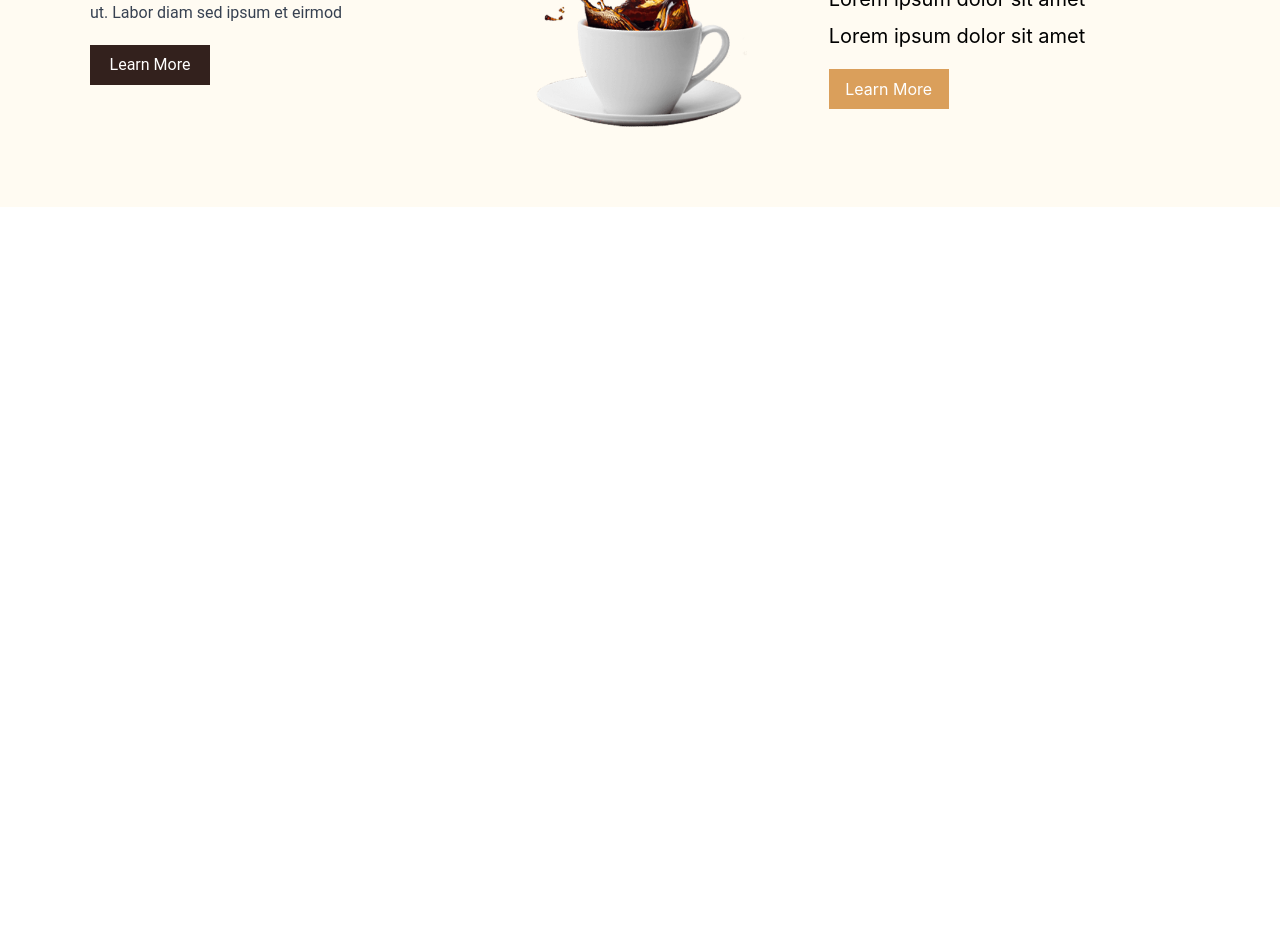
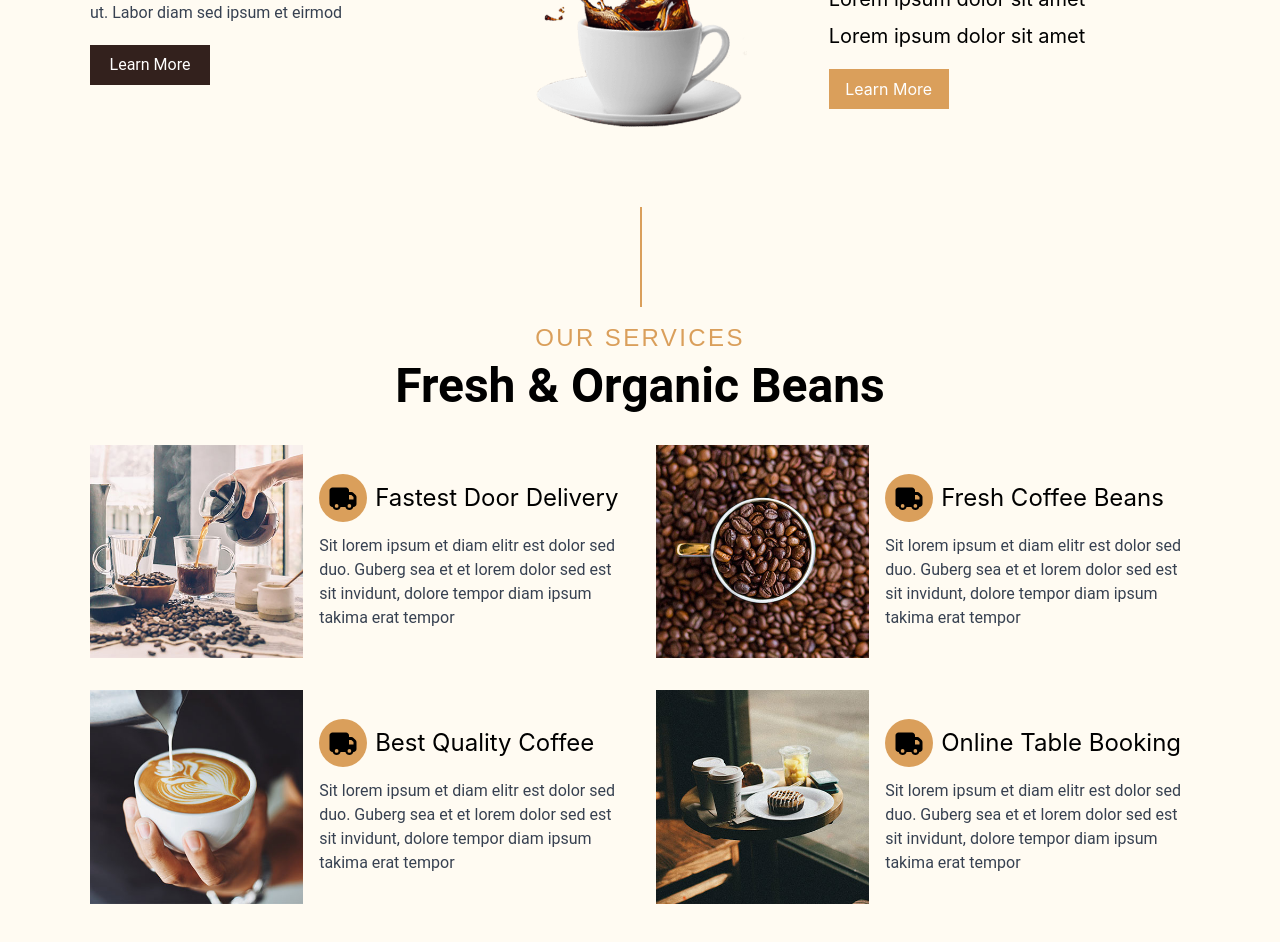
Before and after one commit to NouzNoushad/React-Flutter-Go-Pros, a React (Create React App) app in the folder koppee/: page / in a window 1280 px wide. Shown: the part 1360-2302 px from the top of the page. Before the commit the page ends 1567 px from the top, so only its background shows below. Built offline with nearby package versions, Linux system fonts and the light colour scheme.

Commit message:
services section

```diff
--- a/koppee/package.json
+++ b/koppee/package.json
@@ -3,6 +3,8 @@
   "version": "0.1.0",
   "private": true,
   "dependencies": {
+    "@fortawesome/free-solid-svg-icons": "^7.0.1",
+    "@fortawesome/react-fontawesome": "^3.0.2",
     "@testing-library/dom": "^10.4.1",
     "@testing-library/jest-dom": "^6.8.0",
     "@testing-library/react": "^16.3.0",
--- a/koppee/src/Main/about.tsx
+++ b/koppee/src/Main/about.tsx
@@ -3,7 +3,7 @@ import React from 'react'
 export default function About() {
     return (
         <section id='about' className='bg-[#FFFBF2]'>
-            <div className="container-md py-[5rem]">
+            <div className="container-md pt-[5rem]">
                 <div className="main-container">
                     <h4 className='main-text'>About Us</h4>
                     <h1 className='main-subtext'>Serving Since 1950</h1>
--- a/koppee/src/Main/main.tsx
+++ b/koppee/src/Main/main.tsx
@@ -3,6 +3,7 @@ import Header from './header'
 import MainHome from './home'
 import ScrollUpButton from './scrollButton'
 import About from './about'
+import Services from './services'
 
 export default function Main() {
     return (
@@ -11,6 +12,7 @@ export default function Main() {
             <Header />
             <MainHome />
             <About />
+            <Services />
         </>
     )
 }
--- /dev/null
+++ b/koppee/src/Main/services.tsx
@@ -0,0 +1,82 @@
+import { faTruck } from '@fortawesome/free-solid-svg-icons'
+import { FontAwesomeIcon } from '@fortawesome/react-fontawesome'
+import React from 'react'
+
+export default function Services() {
+    return (
+        <section id='services' className='bg-[#FFFBF2]'>
+            <div className="container-md pt-[5rem] pb-[4rem]">
+                <div className="main-container">
+                    <h4 className='main-text'>Our Services</h4>
+                    <h1 className='main-subtext'>Fresh & Organic Beans</h1>
+                </div>
+                <div className="grid lg:grid-cols-2 grid-cols-1 gap-8">
+                    {/* Service 1 */}
+                    <div className="grid grid-cols-12 items-center max-w-[800px] mx-auto gap-4">
+                        <div className="sm:col-span-5 col-span-12">
+                            <img src="/images/service-1.jpg" alt="" className='w-full h-full object-cover' />
+                        </div>
+                        <div className="sm:col-span-7 col-span-12">
+                            <div className='flex flex-row items-center gap-2'>
+                                <div className='h-12 w-12 bg-secondary rounded-full flex items-center justify-center'>
+                                    <FontAwesomeIcon icon={faTruck} className='text-2xl' />
+                                </div>
+                                <h4 className='md:text-2xl text-xl'>Fastest Door Delivery</h4>
+                            </div>
+                            <p className='mt-3 text-gray-700 font-roboto'>Sit lorem ipsum et diam elitr est dolor sed duo. Guberg sea et et lorem dolor sed est sit
+                                invidunt, dolore tempor diam ipsum takima erat tempor</p>
+                        </div>
+                    </div>
+                    {/* Service 2 */}
+                    <div className="grid grid-cols-12 items-center max-w-[800px] mx-auto gap-4">
+                        <div className="sm:col-span-5 col-span-12">
+                            <img src="/images/service-2.jpg" alt="" className='w-full h-full object-cover' />
+                        </div>
+                        <div className="sm:col-span-7 col-span-12">
+                            <div className='flex flex-row items-center gap-2'>
+                                <div className='h-12 w-12 bg-secondary rounded-full flex items-center justify-center'>
+                                    <FontAwesomeIcon icon={faTruck} className='text-2xl' />
+                                </div>
+                                <h4 className='md:text-2xl text-xl'>Fresh Coffee Beans</h4>
+                            </div>
+                            <p className='mt-3 text-gray-700 font-roboto'>Sit lorem ipsum et diam elitr est dolor sed duo. Guberg sea et et lorem dolor sed est sit
+                                invidunt, dolore tempor diam ipsum takima erat tempor</p>
+                        </div>
+                    </div>
+                    {/* Service 3 */}
+                    <div className="grid grid-cols-12 items-center max-w-[800px] mx-auto gap-4">
+                        <div className="sm:col-span-5 col-span-12">
+                            <img src="/images/service-3.jpg" alt="" className='w-full h-full object-cover' />
+                        </div>
+                        <div className="sm:col-span-7 col-span-12">
+                            <div className='flex flex-row items-center gap-2'>
+                                <div className='h-12 w-12 bg-secondary rounded-full flex items-center justify-center'>
+                                    <FontAwesomeIcon icon={faTruck} className='text-2xl' />
+                                </div>
+                                <h4 className='md:text-2xl text-xl'>Best Quality Coffee</h4>
+                            </div>
+                            <p className='mt-3 text-gray-700 font-roboto'>Sit lorem ipsum et diam elitr est dolor sed duo. Guberg sea et et lorem dolor sed est sit
+                                invidunt, dolore tempor diam ipsum takima erat tempor</p>
+                        </div>
+                    </div>
+                    {/* Service 4 */}
+                    <div className="grid grid-cols-12 items-center max-w-[800px] mx-auto gap-4">
+                        <div className="sm:col-span-5 col-span-12">
+                            <img src="/images/service-4.jpg" alt="" className='w-full h-full object-cover' />
+                        </div>
+                        <div className="sm:col-span-7 col-span-12">
+                            <div className='flex flex-row items-center gap-2'>
+                                <div className='h-12 w-12 bg-secondary rounded-full flex items-center justify-center'>
+                                    <FontAwesomeIcon icon={faTruck} className='text-2xl' />
+                                </div>
+                                <h4 className='md:text-2xl text-xl'>Online Table Booking</h4>
+                            </div>
+                            <p className='mt-3 text-gray-700 font-roboto'>Sit lorem ipsum et diam elitr est dolor sed duo. Guberg sea et et lorem dolor sed est sit
+                                invidunt, dolore tempor diam ipsum takima erat tempor</p>
+                        </div>
+                    </div>
+                </div>
+            </div>
+        </section>
+    )
+}
```
Also changed, not shown: 1 other file (tests, documents, lock files or other folders).
